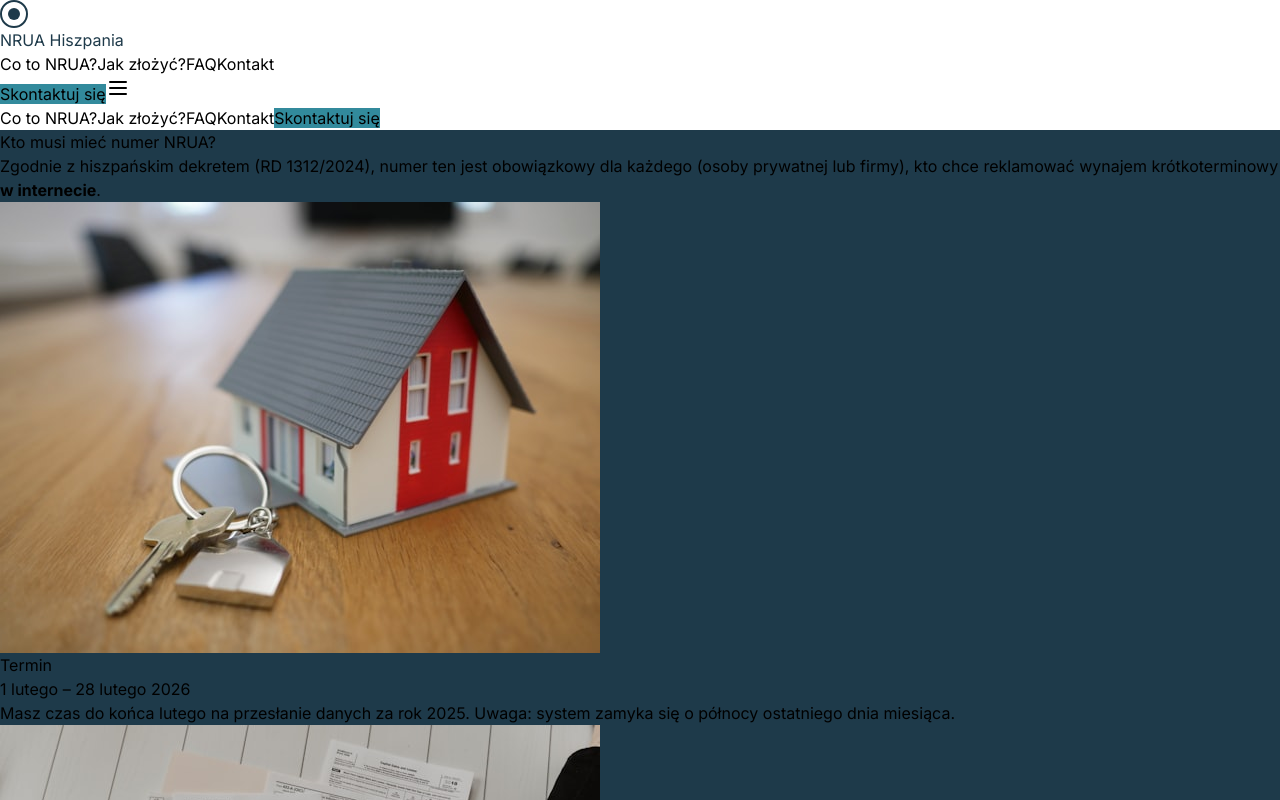
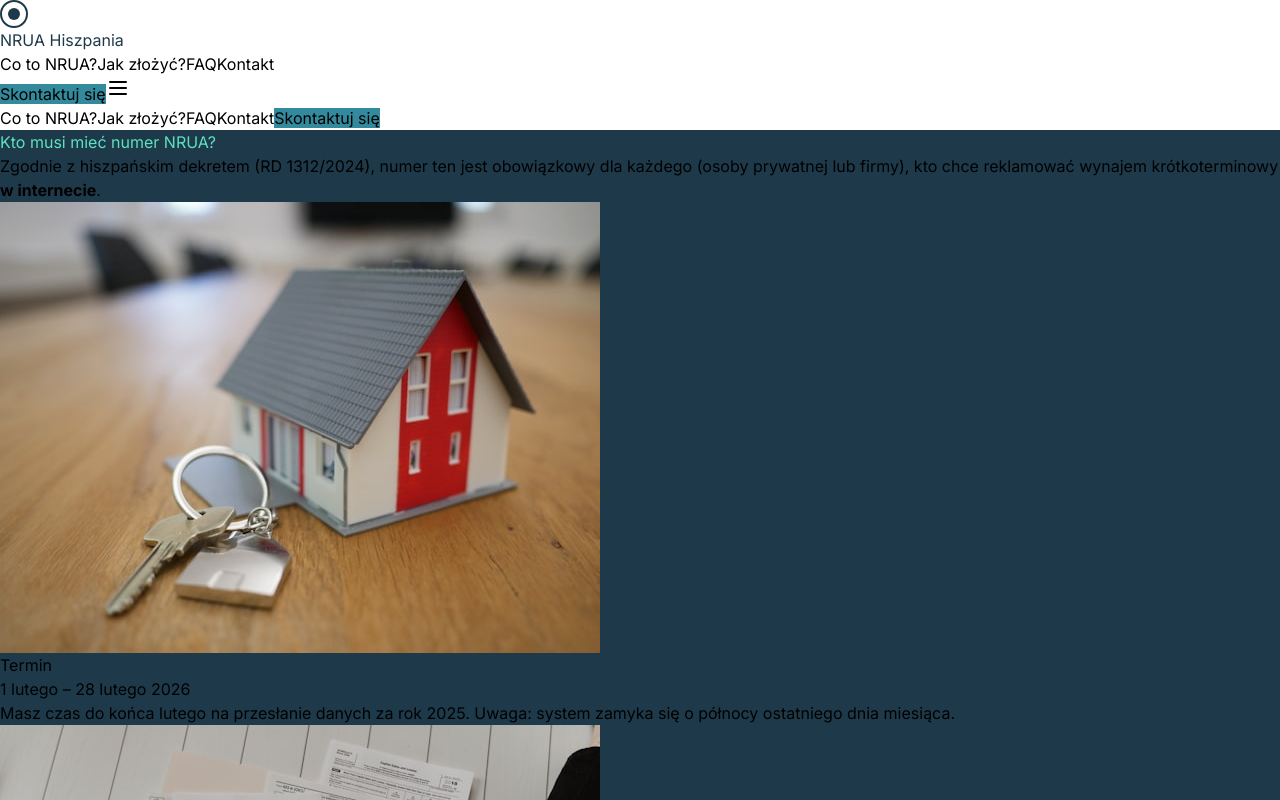
Before and after one commit to RENDIASRURIas/nruaHiszpania, a React (Vite) app: page / in a window 1280 px wide. Shown: the top 800 px of the page. Built offline with nearby package versions, Linux system fonts and the light colour scheme.

Commit message:
Change hero title to bright mint/teal (#5de0c0) for visibility
Co-Authored-By: polskagrupa1@outlook.es <2210070540024@student.unbrah.ac.id>

```diff
--- a/src/App.tsx
+++ b/src/App.tsx
@@ -342,7 +342,7 @@ function App() {
 
       <section id="hero" className="relative bg-brand pt-20 overflow-hidden">
         <div className="max-w-7xl mx-auto px-6 lg:px-8 pt-16 sm:pt-24 pb-12 text-center">
-          <h1 className="text-3xl sm:text-5xl lg:text-6xl font-bold text-white leading-tight tracking-tight animate-fade-in mb-6">
+          <h1 className="text-3xl sm:text-5xl lg:text-6xl font-bold leading-tight tracking-tight animate-fade-in mb-6" style={{color: '#5de0c0'}}>
             Kto musi mieć numer NRUA?
           </h1>
           <p className="text-lg sm:text-xl lg:text-2xl text-white/90 max-w-4xl mx-auto leading-relaxed">
```
